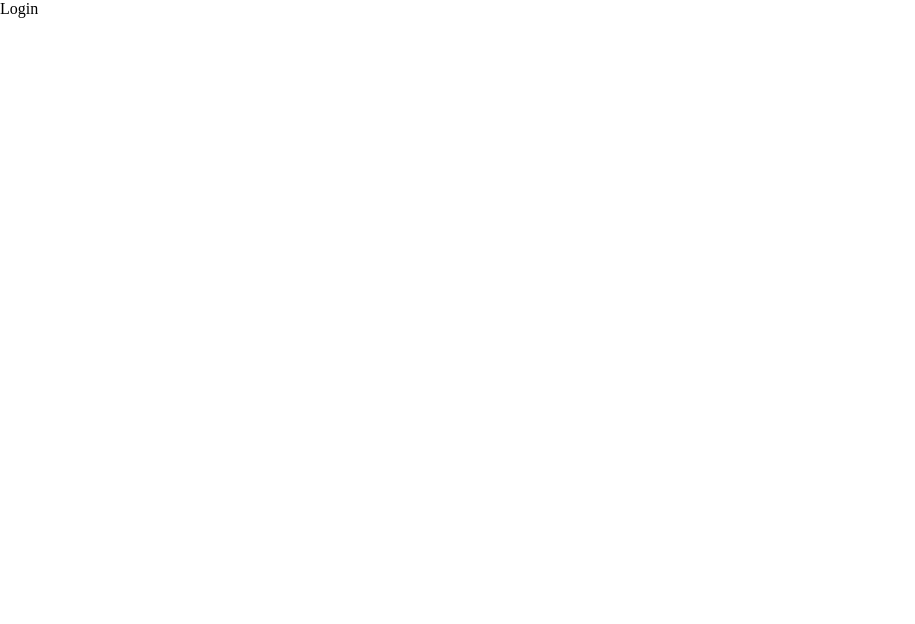
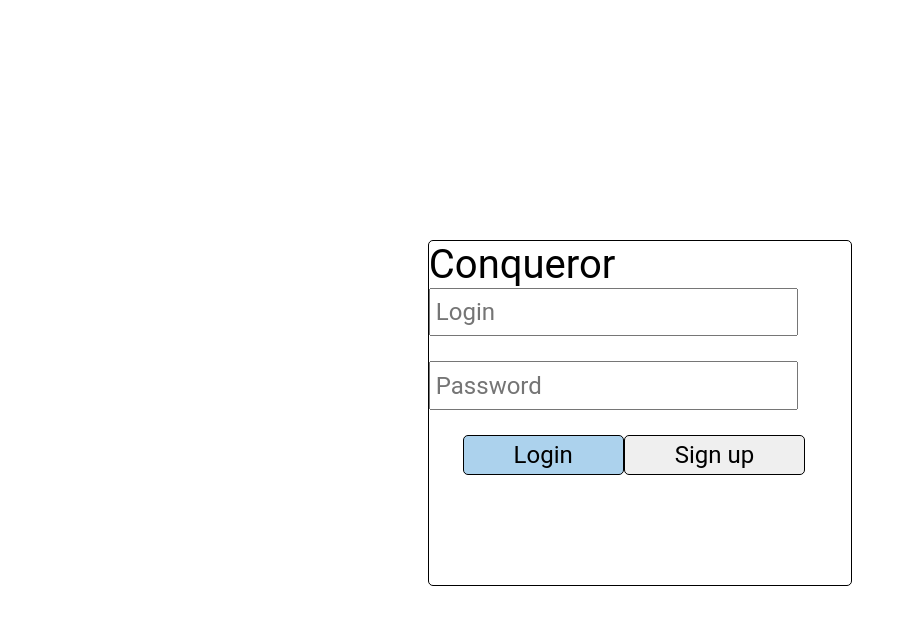
Before and after one commit to m3tro1d/conqueror, a React (Create React App) app in the folder client/: page /login in a window 1280 px wide. Shown: the top 624 px of the page, without its empty margins (0-915 px from the left). Built offline with nearby package versions, Linux system fonts and the light colour scheme.

Commit message:
Implement API and template login page

```diff
--- a/client/package.json
+++ b/client/package.json
@@ -11,6 +11,7 @@
     "@types/react": "^18.0.21",
     "@types/react-dom": "^18.0.6",
     "@types/react-router-dom": "^5.3.3",
+    "axios": "^1.2.1",
     "react": "^18.2.0",
     "react-dom": "^18.2.0",
     "react-router-dom": "^6.5.0",
--- /dev/null
+++ b/client/src/api/api.ts
@@ -0,0 +1,119 @@
+import axios from 'axios'
+
+type UserFormData = {
+    login: string
+    password: string
+}
+
+type TaskData = {
+    dueDate: Date
+    title: string
+    description: string
+    subjectId?: string
+}
+
+type NoteData = {
+    title: string
+    content: string
+    subjectId?: string
+}
+
+function createInstance()
+{
+    return axios.create({
+        baseURL: 'http://localhost:8080/api/v1',
+        headers: {
+            'Access-Control-Allow-Origin': '*',
+            'Access-Control-Allow-Methods': 'GET, POST, PATCH, DELETE',
+            'X-Auth-Token': localStorage.getItem('token'),
+        },
+    })
+}
+
+const authApi = {
+    login(data: UserFormData)
+    {
+        return createInstance()
+            .post('/user/login', data)
+    },
+    signup(data: UserFormData)
+    {
+        return createInstance()
+            .post('/user', data)
+    },
+}
+
+const timetableApi = {
+    createSubject()
+    {
+
+    },
+    changeSubjectTitle()
+    {
+    },
+    removeSubject()
+    {
+
+    },
+}
+
+const tasksApi = {
+    listTasks()
+    {
+        return createInstance()
+            .get('tasks')
+    },
+    createTask(data: TaskData)
+    {
+        return createInstance()
+            .post('task', data)
+    },
+    changeTaskTitle(taskId: string, title: string)
+    {
+        return createInstance()
+            .patch(`task/${taskId}/title`, {
+                new_title: title,
+            })
+    },
+    changeTaskTags(taskId: string, tags: string[])
+    {
+        return createInstance()
+            .patch(`task/${taskId}/tags`, {
+                tags: tags,
+            })
+    },
+    changeTaskDescription(taskId: string, description: string)
+    {
+        return createInstance()
+            .patch(`task/${taskId}/description`, {
+                new_description: description,
+            })
+    },
+    changeTaskStatus(taskId: string, status: number)
+    {
+        return createInstance()
+            .patch(`task/${taskId}/status`, {
+                new_status: status,
+            })
+    },
+    removeTask(taskId: string)
+    {
+        return createInstance()
+            .delete(`task/${taskId}`)
+    },
+}
+
+const notesApi = {
+    createNote(data: NoteData)
+    {
+        return createInstance()
+            .post('note', data)
+    },
+}
+
+export {
+    authApi,
+    timetableApi,
+    tasksApi,
+    notesApi,
+}
--- /dev/null
+++ b/client/src/components/AuthForms/LoginForm/LoginForm.module.css
@@ -0,0 +1,46 @@
+.form
+{
+    border: 1px solid #000000;
+    border-radius: 5px;
+
+    width: 33vw;
+    height: 43vh;
+    margin: 30vh auto 0;
+}
+
+.header
+{
+    font: 40px Roboto, sans-serif;
+}
+
+.input
+{
+    width: 84%;
+    height: 10%;
+    margin: 0 auto 25px;
+    padding: 5px;
+    font: 24px Roboto, sans-serif;
+}
+
+.buttonsContainer
+{
+    width: 84%;
+    margin: 0 auto 0;
+}
+
+.loginButton
+{
+    font: 24px Roboto, sans-serif;
+    background-color: var(--accent-color);
+    border: 1px solid #000000;
+    border-radius: 5px;
+    padding: 5px 50px 5px;
+}
+
+.signupButton
+{
+    font: 24px Roboto, sans-serif;
+    border: 1px solid #000000;
+    border-radius: 5px;
+    padding: 5px 50px 5px;
+}
--- a/client/src/components/AuthForms/LoginForm/LoginForm.tsx
+++ b/client/src/components/AuthForms/LoginForm/LoginForm.tsx
@@ -1,12 +1,35 @@
-import React from 'react';
+import React from 'react'
+import styles from './LoginForm.module.css'
 
 function LoginForm(): JSX.Element
 {
     return (
-        <div>
-            Login
-        </div>
-    );
+        <form
+            className={styles.form}
+            onSubmit={event => event.preventDefault()}
+        >
+            <h1 className={styles.header}>Conqueror</h1>
+
+            <input type="text" name="login" placeholder="Login" className={styles.input} />
+            <br />
+
+            <input type="password" name="password" placeholder="Password" className={styles.input} />
+            <br />
+
+            <div className={styles.buttonsContainer}>
+                <button type="submit" className={styles.loginButton}>Login</button>
+                <button
+                    className={styles.signupButton}
+                    onClick={event => {
+                        event.preventDefault()
+                        document.location.href = '/signup'
+                    }}
+                >
+                    Sign up
+                </button>
+            </div>
+        </form>
+    )
 }
 
-export default LoginForm;
+export default LoginForm
--- a/client/src/components/Dashboard/Dashboard.tsx
+++ b/client/src/components/Dashboard/Dashboard.tsx
@@ -1,12 +1,25 @@
-import React from 'react';
+import React, { useEffect, useState } from 'react'
 import Header from './Header/Header'
+import { tasksApi } from '../../api/api'
 
 function Dashboard(): JSX.Element
 {
+    const [tasks, setTasks] = useState([])
+    useEffect(() => {
+        tasksApi
+            .listTasks()
+            .then(response => setTasks(response.data))
+            .catch(() => alert('YOU FUCKED UP!!!'))
+    }, [])
+
     return (
         <div>
             <Header />
-            Dashboard
+            <ul>
+                {tasks.map(task => (
+                    <li>{task}</li>
+                ))}
+            </ul>
         </div>
     )
 }
```
Also changed, not shown: client/src/index.tsx (+8 -8 lines), 1 other file (tests, documents, lock files or other folders).
